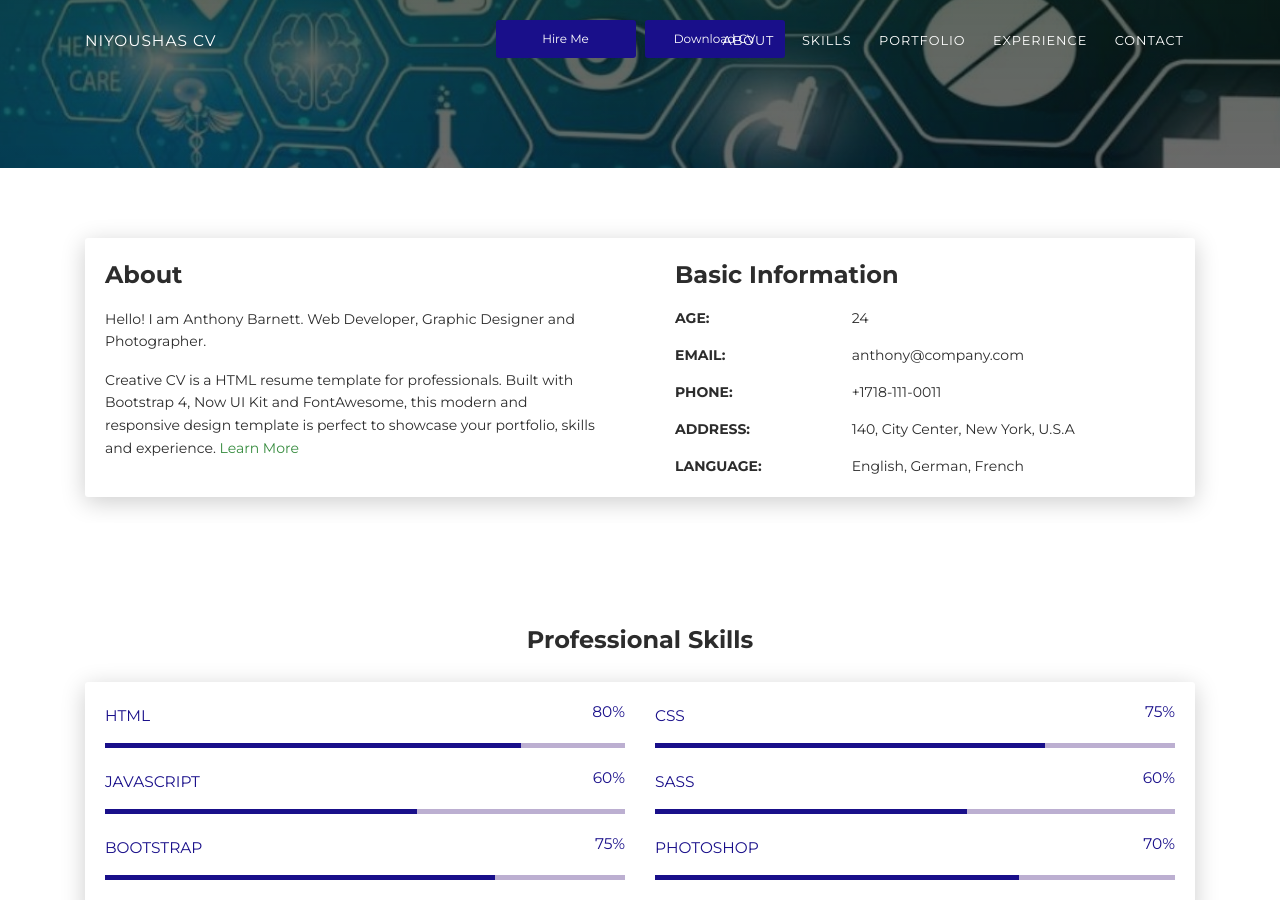
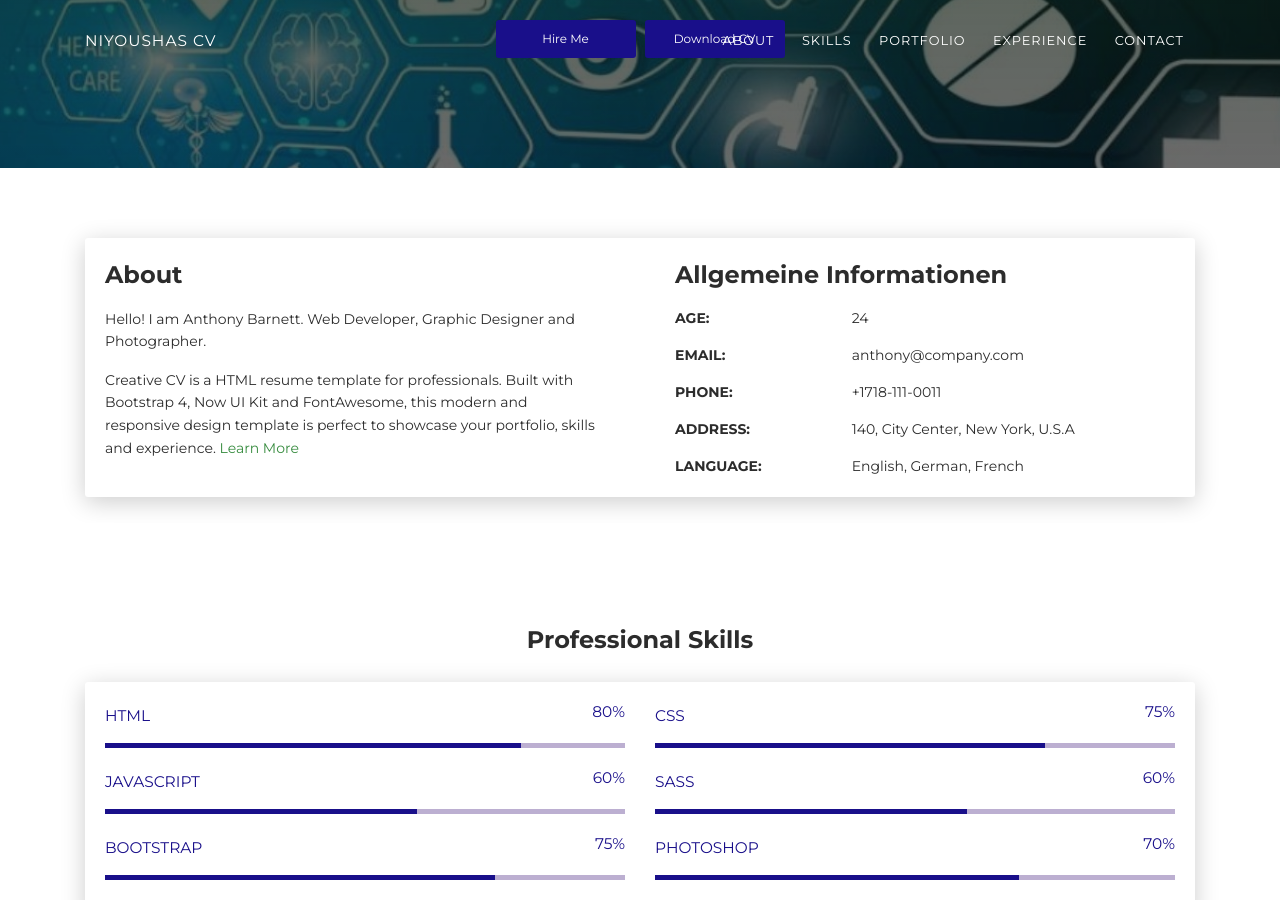
Before and after one commit to Niyoushaaa/Tura92.github.io, a Jekyll site: the page built from index.markdown, in a window 1280 px wide and 900 px high, scrolled down 382 px. Built offline with Jekyll 4.4.1, drawn with Linux system fonts in a browser that asks for light colours; nearby versions of some CDN libraries.

Commit message:
kleiner test für joje

```diff
--- a/index.markdown
+++ b/index.markdown
@@ -67,7 +67,7 @@ permalink: /ha78ijkt
               </div>
               <div class="col-lg-6 col-md-12">
                 <div class="card-body">
-                  <div class="h4 mt-0 title">Basic Information</div>
+                  <div class="h4 mt-0 title">Allgemeine Informationen</div>
                   <div class="row">
                     <div class="col-sm-4"><strong class="text-uppercase">Age:</strong></div>
                     <div class="col-sm-8">24</div>
```
